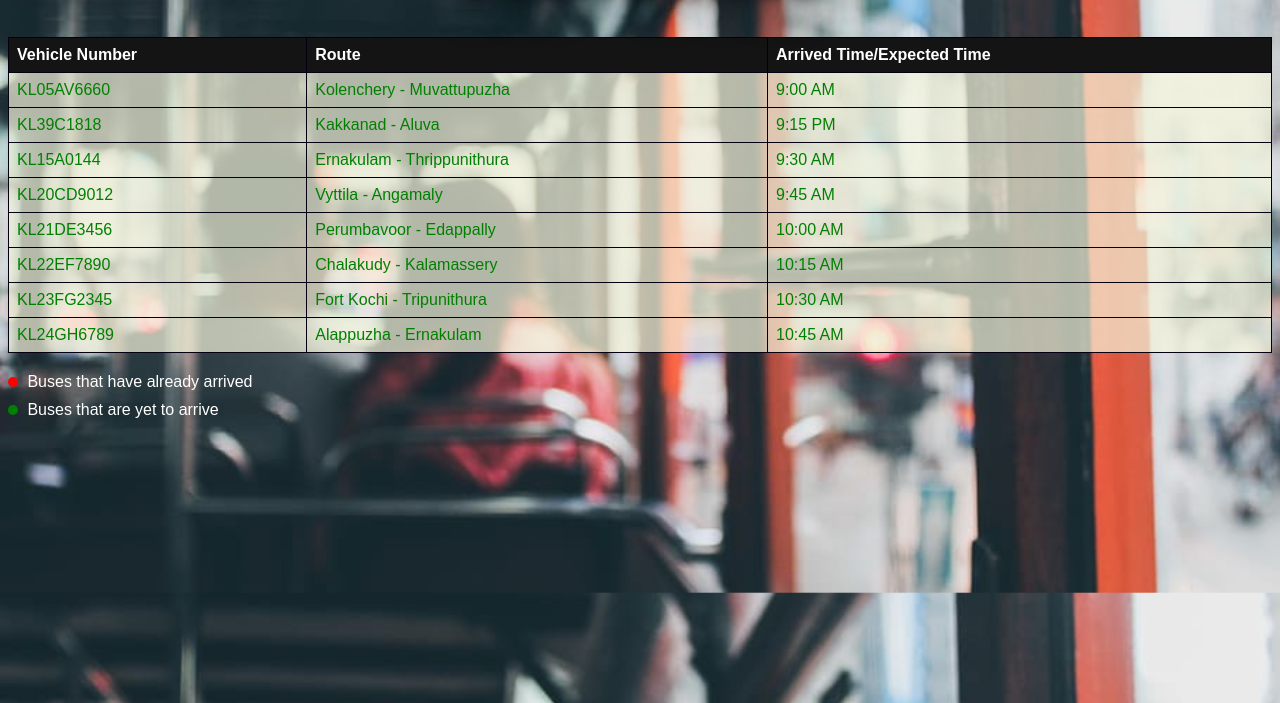
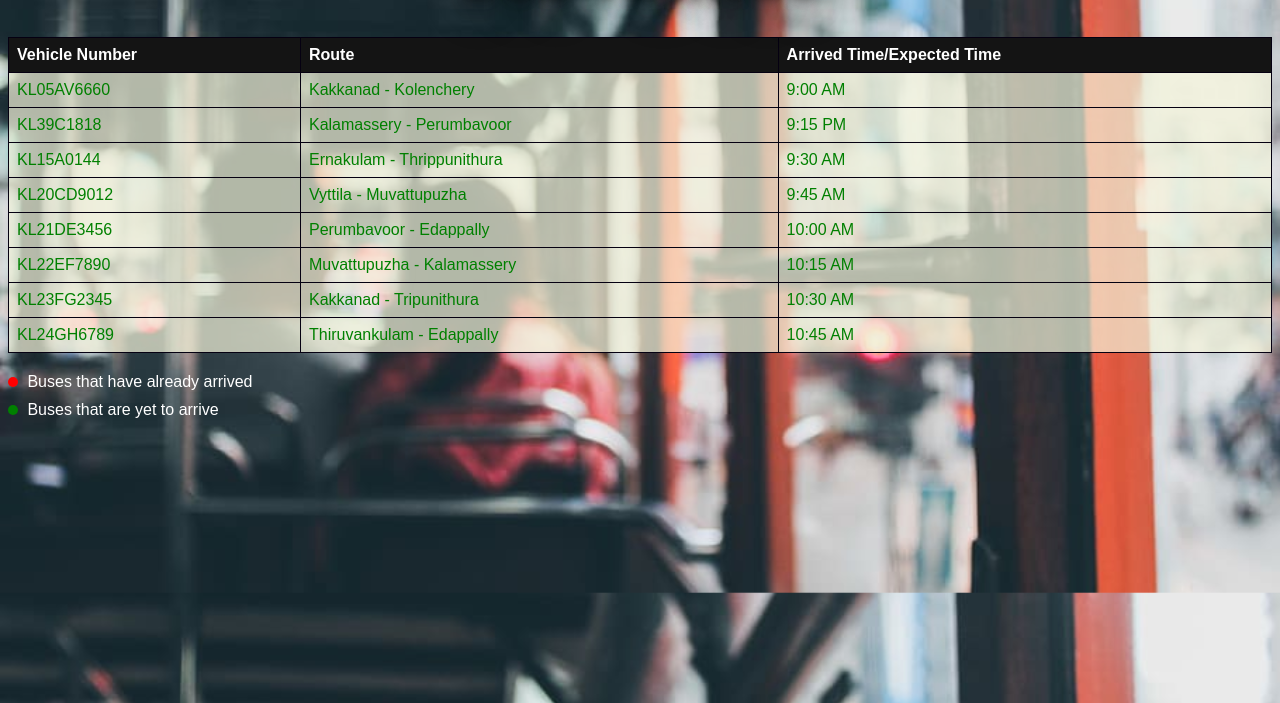
Before and after one commit to Anand-B-Nair/Bus-Scheduler, a plain HTML site: page info.html in a window 1280 px wide. Shown: the part 97-800 px from the top of the page. Drawn offline with Linux system fonts and the light colour scheme; no server answers; a web font is replaced by a local one.

Commit message:
info.html

```diff
--- a/info.html
+++ b/info.html
@@ -28,12 +28,12 @@
             <tbody>
                 <tr class="rc">
                     <td>KL05AV6660</td>
-                    <td>Kolenchery - Muvattupuzha</td>
+                    <td>Kakkanad - Kolenchery</td>
                     <td>9:00 AM</td>
                 </tr>
                 <tr class="rc">
                     <td>KL39C1818</td>
-                    <td>Kakkanad - Aluva</td>
+                    <td>Kalamassery - Perumbavoor</td>
                     <td>9:15 PM</td>
                 </tr>
                 <tr class="rc">
@@ -43,7 +43,7 @@
                 </tr>
                 <tr class="rc">
                     <td>KL20CD9012</td>
-                    <td>Vyttila - Angamaly</td>
+                    <td>Vyttila  - Muvattupuzha</td>
                     <td>9:45 AM</td>
                 </tr>
                 <tr class="rc">
@@ -53,17 +53,17 @@
                 </tr>
                 <tr class="rc">
                     <td>KL22EF7890</td>
-                    <td>Chalakudy - Kalamassery</td>
+                    <td>Muvattupuzha - Kalamassery</td>
                     <td>10:15 AM</td>
                 </tr>
                 <tr class="rc">
                     <td>KL23FG2345</td>
-                    <td>Fort Kochi - Tripunithura</td>
+                    <td>Kakkanad - Tripunithura</td>
                     <td>10:30 AM</td>
                 </tr>
                 <tr class="rc">
                     <td>KL24GH6789</td>
-                    <td>Alappuzha - Ernakulam</td>
+                    <td>Thiruvankulam - Edappally</td>
                     <td>10:45 AM</td>
                 </tr>
             </tbody>
```
